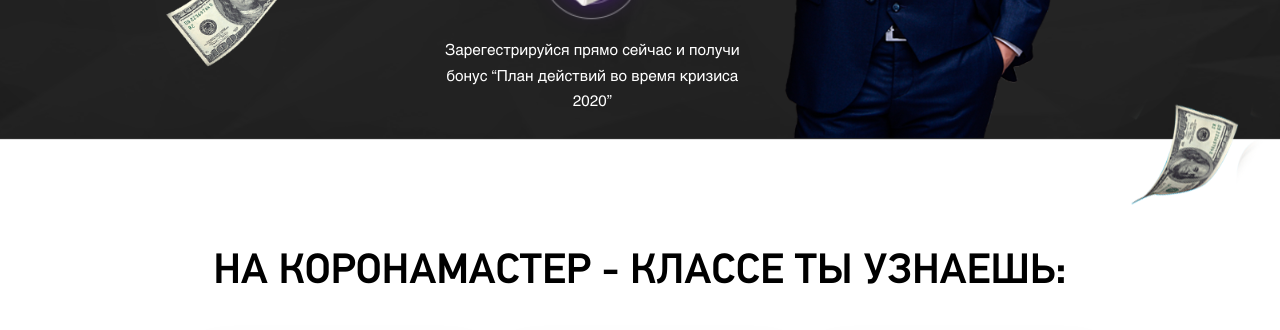
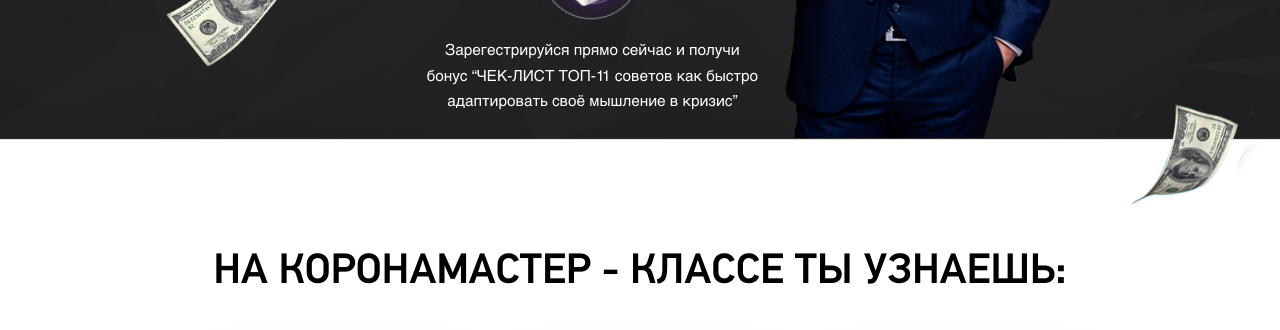
Before and after one commit to rtabulov/corona, a plain HTML site: page index.html in a window 1280 px wide. Shown: the part 461-791 px from the top of the page. Drawn offline with Linux system fonts and the light colour scheme.

Commit message:
change bonus title

```diff
--- a/index.html
+++ b/index.html
@@ -36,8 +36,8 @@
             <img src="img/bonnus.png" alt="" />
           </p>
           <p class="bottom-info-helper">
-            Зарегестрируйся прямо сейчас и получи бонус “План действий во время
-            кризиса 2020”
+            Зарегестрируйся прямо сейчас и получи бонус “ЧЕК-ЛИСТ ТОП-11 советов
+            как быстро адаптировать своё мышление в кризис”
           </p>
         </div>
       </div>
```
